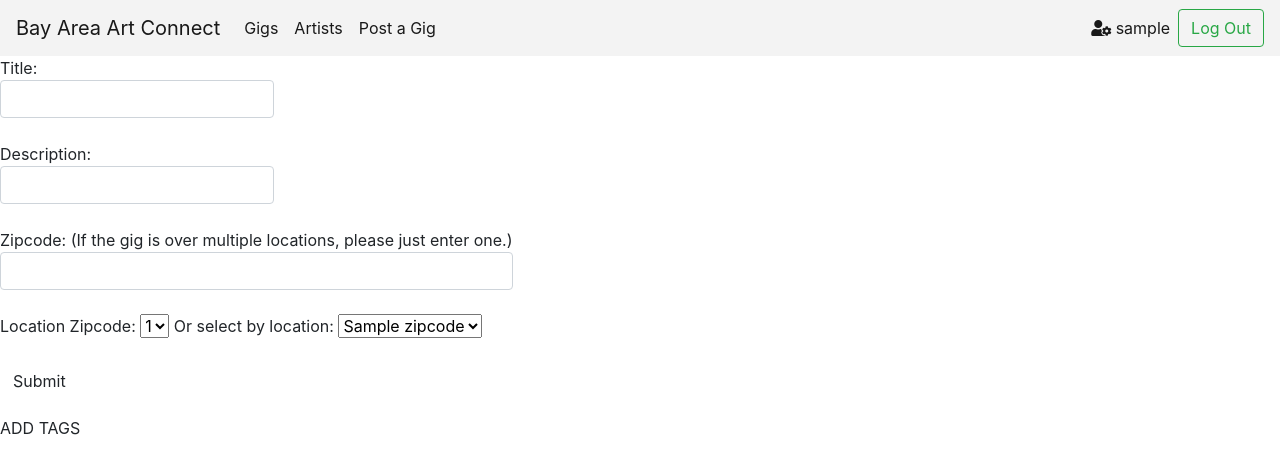
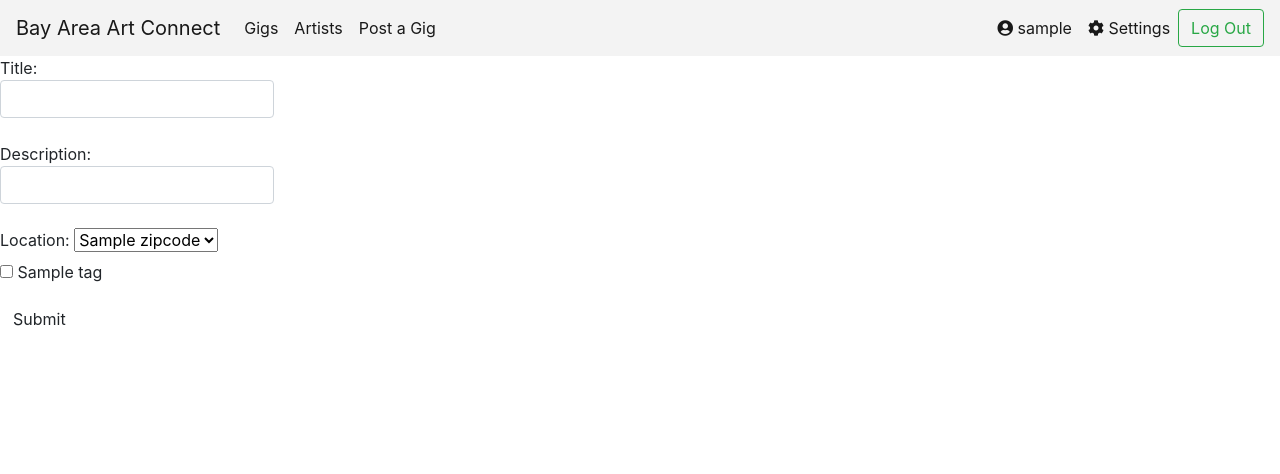
Before and after one commit to CloudCranee/PROJECT_Bay_Area_Art_Connect, a Flask app: page /newpost in a window 1280 px wide. Shown: the top 474 px of the page. Run offline with Flask 2, Linux system fonts and the light colour scheme; the first user in the database is signed in; tables that the repository leaves empty hold one stand-in row (Sample ...); some libraries are stand-ins or nearby versions.

Commit message:
Added tag logic for posts and users. Reformatted React so the day buttons appear starting Mon and not Sun.

```diff
--- a/model.py
+++ b/model.py
@@ -33,6 +33,8 @@ class User(UserMixin, db.Model):
     link_to_website = db.Column(db.String(50), nullable = True)
     bio = db.Column(db.String(500), nullable = True)
     daysweek = db.Column(db.String(7), default="ttttttt")
+    paid_confirm = db.Column(db.Integer, default=0)
+    # I will need to implement some logic where a user cannot confirm their own payment.
 
     def __repr__(self):
         """Provides the representaion of a User instance when printed"""
--- a/server.py
+++ b/server.py
@@ -21,7 +21,7 @@ app.jinja_env.undefined = StrictUndefined
 @login_manager.user_loader
 def load_user(user_id):
     return User.query.filter_by(id=user_id).first()
-    ###WHAT DO HERE ???
+    ###Do I need to add more code here or is this complete?
 
 
 
@@ -46,13 +46,7 @@ def index():
 def display_artists():
     """Renders a page with all artists info."""
 
-    users = User.query.all()
-
-    artists = []
-
-    for user in users:
-        if user.is_artist == True:
-            artists.append(user)
+    artists = User.query.filter_by(is_artist=True).order_by(User.last_active.desc())
 
     return render_template("artists.html", artists=artists)
 
@@ -78,7 +72,10 @@ def new_post():
 
     locations.sort()
 
-    return render_template("new_post.html", zipcodes=zipcodes, locations=locations)
+    tags = Tag.query.all()
+
+    return render_template("new_post.html", zipcodes=zipcodes,
+                        locations=locations, tags=tags)
 
 
 @app.route('/creategig', methods=['POST'])
@@ -89,17 +86,22 @@ def add_new_gig_to_database():
 
     post_title = request.form["post_title"]
     description = request.form["description"]
-    zipcode = request.form["zipcode"]
+    location = request.form["location"]
+    zipcode = Zipcode.query.filter_by(location_name=location).first()
+
     post_date = datetime.now()
 
+    new_post = Post(post_title=post_title, description=description,
+        zipcode=zipcode.valid_zipcode, post_date=post_date)
 
-    #CHECK IF THE ZIPCODE IS VALID USING AJAX/REACT/JS??
-    #ON THE ACTUAL NEW POST PAGE
+    post_tags = request.form.getlist("tag")
 
-    new_post = Post(post_title=post_title, description=description,
-        zipcode=zipcode, post_date=post_date)
+    for tag in post_tags:
+        associated_tag = Tag.query.get(tag)
+        new_post.tags.append(associated_tag)
 
     db.session.add(new_post)
+
     db.session.commit()
 
     flash("Thank you. Your new post is now live.")
@@ -199,7 +201,6 @@ def display_availability_page():
     return render_template("availability.html", daysweek=daysweek)
 
 
-
 @app.route('/changeavailability', methods=['GET', 'POST'])
 def change_availability():
     """Changes artist availability in database."""
@@ -216,7 +217,7 @@ def change_availability():
 
     flash("You have successfully updated your availability.")
 
-    return render_template("profile.html")
+    return redirect('/availability')
 
 
 @app.route('/sign_up', methods=['GET'])
@@ -321,8 +322,10 @@ def user_profile():
 
         email = ''.join(elist)
 
+    tags = Tag.query.all()
 
-    return render_template("profile.html", email=email)
+
+    return render_template("profile.html", email=email, tags=tags)
 
 
 @app.route('/update_info', methods=['POST'])
@@ -343,6 +346,18 @@ def update_user_info():
 
     current_user.show_unpaid = show_unpaid
 
+    new_tags_ids = request.form.getlist("tag")
+    new_tags_list = []
+
+    prev_tags = current_user.tags
+
+    print(prev_tags)
+
+    for tag in new_tags_ids:
+        associated_tag = Tag.query.get(tag)
+        new_tags_list.append(associated_tag)
+
+    current_user.tags = new_tags_list
 
     db.session.commit()
 
--- a/templates/base.html
+++ b/templates/base.html
@@ -48,12 +48,24 @@
 
     {% if current_user.is_authenticated %}
      <ul class="navbar-nav nav justify-content-end">
+
       <li class="nav-item active">
 
-        <a class="nav-link" href="/profile"><i class="fas fa-user-cog"></i> {{ current_user.user_name }}
+        <a class="nav-link" href="/users/{{ current_user.id }}"><i class="fa fa-user-circle" aria-hidden="true"></i> {{ current_user.user_name }}
 
         <span class="sr-only mr-sm-2">(current)</span></a>
+
       </li>
+
+      <li class="nav-item active">
+
+        <a class="nav-link" href="/profile"><i class="fa fa-cog" aria-hidden="true"></i> Settings
+
+        <span class="sr-only mr-sm-2">(current)</span></a>
+
+      </li>
+
+
     </ul>
     <form action="/logout">
         <button class="btn btn-outline-success my-2 my-sm-0" type="submit">Log Out</button>
--- a/templates/new_post.html
+++ b/templates/new_post.html
@@ -8,14 +8,14 @@
   <div class="form-group">
     <label>
         Title:
-        <input type="text" name="post_title" class="form-control">
+        <input type="text" name="post_title" required class="form-control">
     </label>
   </div>
 
   <div class="form-group">
     <label>
         Description:
-        <input type="textarea" name="description" class="form-control" class="largetextbox">
+        <input type="textarea" name="description" required class="form-control" class="largetextbox">
     </label>
   </div>
 
@@ -26,33 +26,23 @@
     </label>
   </div> -->
 
-  <div class="form-group">
-    <label>
-        Zipcode:
-        (If the gig is over multiple locations, please just enter one.)
-        <input type="text" name="zipcode" class="form-control">
-    </label>
-  </div>
-
-  <div class="form-group">
-    <label>
-      Location Zipcode:
-      <select>
-        {% for zipcode in zipcodes %}
-        <option value="{{zipcode}}">{{zipcode}}</option>
-        {% endfor %}
-      </select>
-    </label>
 
     <label>
-      Or select by location:
-      <select>
+      Location:
+      <select name="location">
         {% for location in locations %}
         <option value="{{location}}">{{location}}</option>
         {% endfor %}
       </select>
     </label>
   </div>
+
+  <div class="form-group">
+    {% for tag in tags %}
+      <input type="checkbox" name="tag" value="{{ tag.tag_id }}">
+      {{ tag.tag_name }}
+      {% endfor %}
+    </div>
 
 
   <div class="form-group">
@@ -62,7 +52,6 @@
 
 </form>
 
-ADD TAGS
 
 
 
```
Also changed, not shown: other parts of templates/base.html (+1 -1 lines), templates/availability.html (+8 -6 lines), templates/profile.html (+16 -2 lines).
